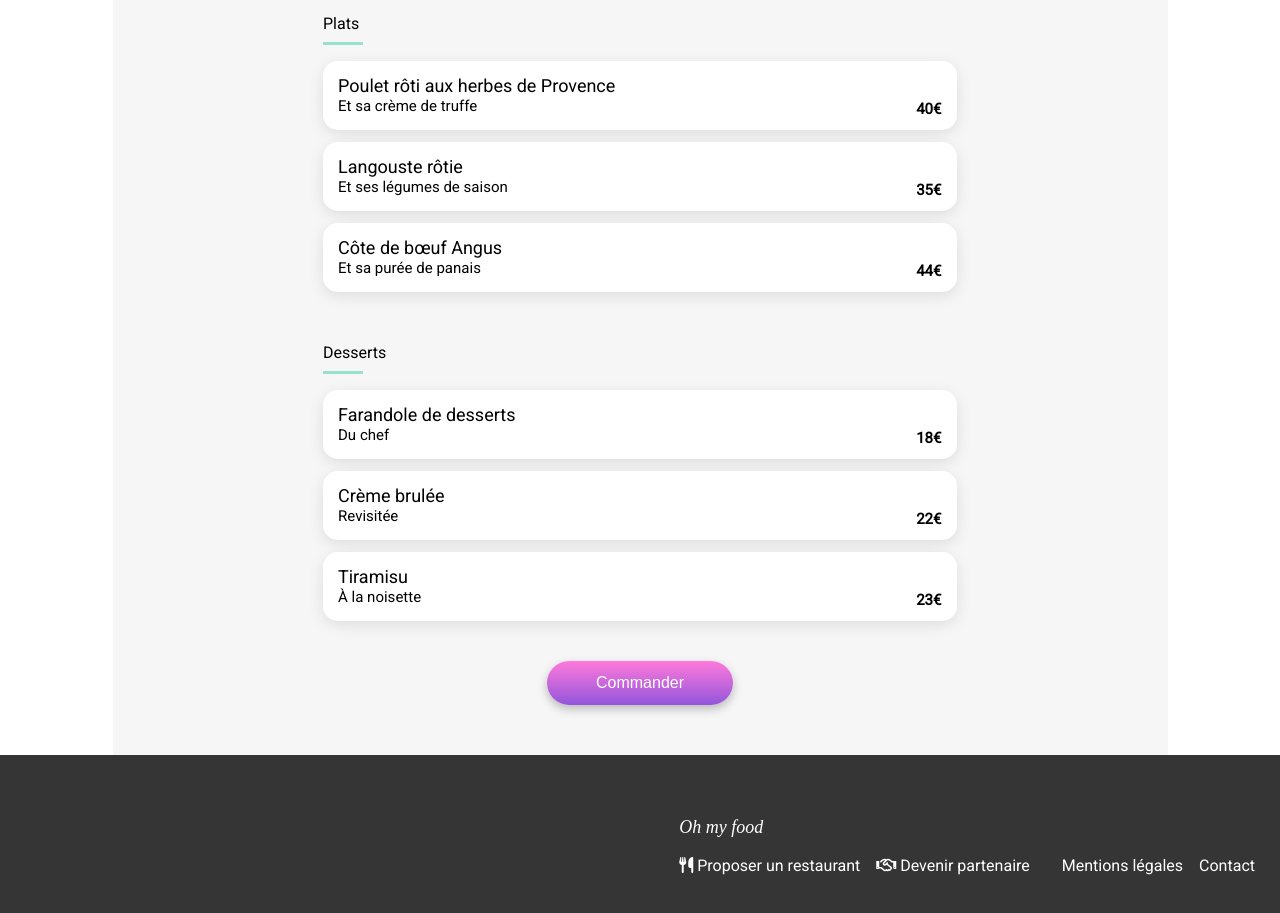
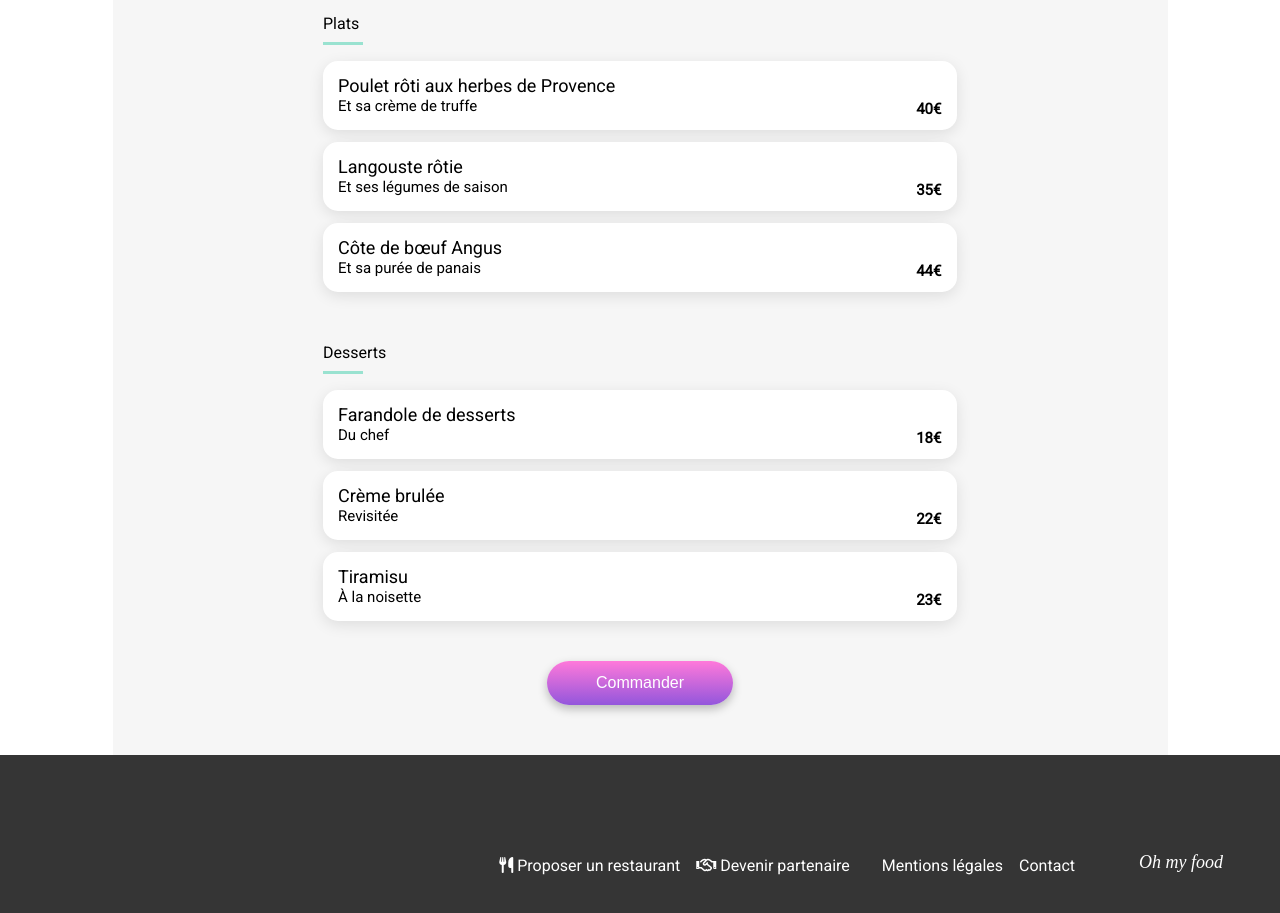
Before and after one commit to HammerPanzer92/P03_Oh_my_food, a website: page menus/delice_des_sens.html in a window 1280 px wide. Shown: the part 746-1659 px from the top of the page. Drawn offline with Linux system fonts and the light colour scheme; a web font is replaced by a local one.

Commit message:
correction du footer des menus

```diff
--- a/menus/delice_des_sens.html
+++ b/menus/delice_des_sens.html
@@ -172,7 +172,6 @@
     </div>
   </main>
   <footer>
-    <div>
     <h1>Oh my food</h1>
     <div class="footer-container">
       <div>
@@ -185,7 +184,6 @@
         <a href="mailto:mail@mail.com">Contact</a>
       </div>
     </div>
-    </div>
   </footer>
 </body>
 
```
Also changed, not shown: menus/a_la_francaise.html (+0 -2 lines), menus/note_enchantée.html (+2 -2 lines), menus/palette_du_gout.html (+0 -2 lines). Lines whose indentation alone changed are shown as unchanged.
